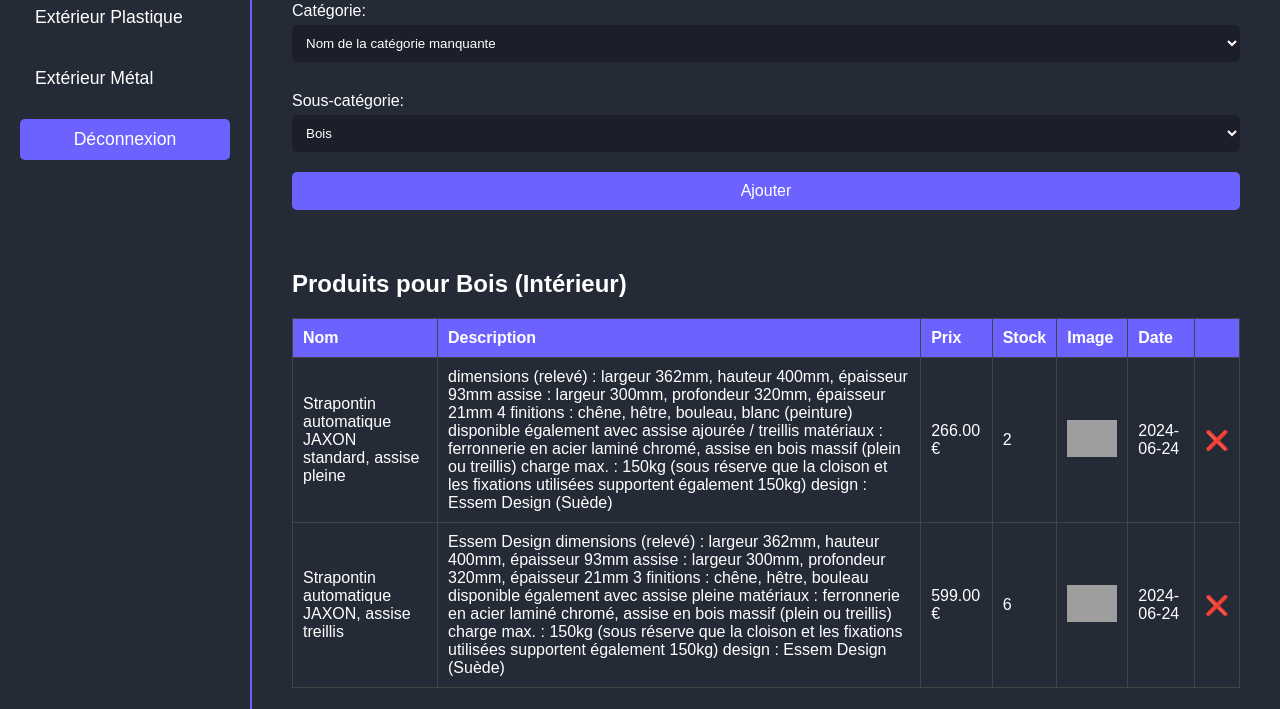
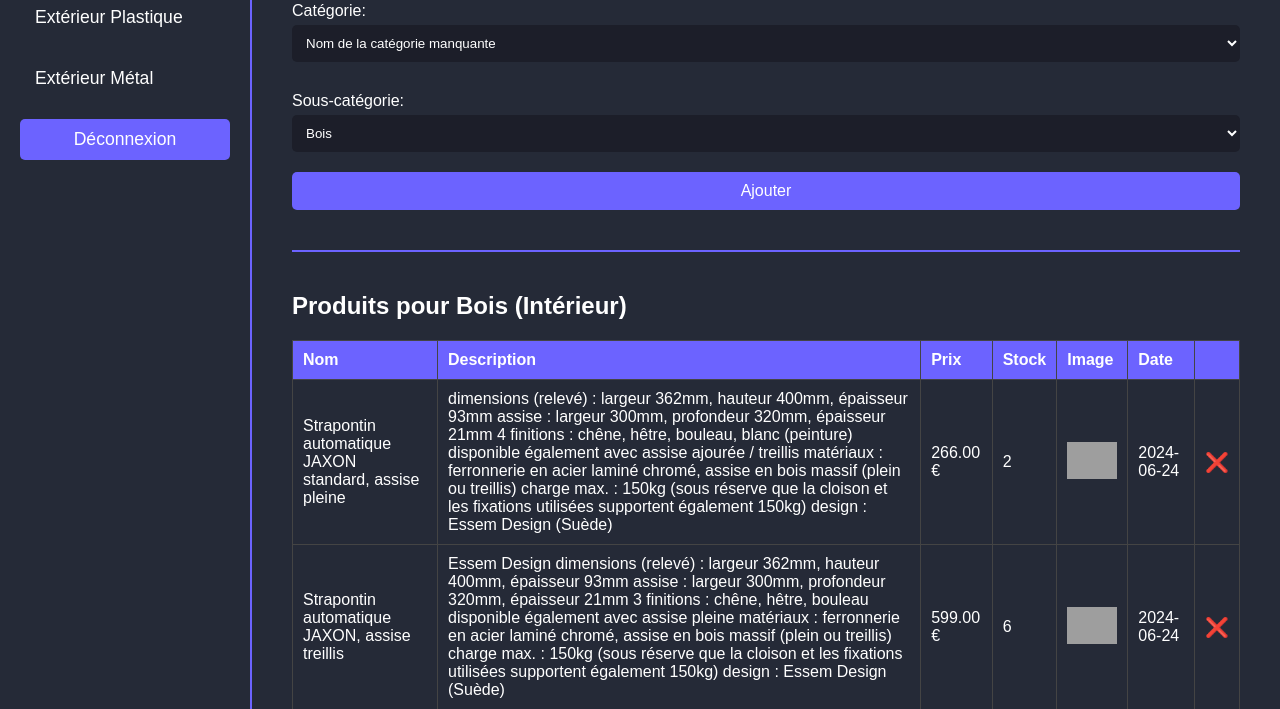
Before and after one commit to alexandre-imbernon/strapontissimo, a PHP site: page /admin/dashboard.php in a window 1280 px wide. Shown: the part 555-1264 px from the top of the page. Run offline with PHP 8.4, Linux system fonts and the light colour scheme; a user stored in the database is signed in; data comes from the database, SQL or seed files in the repository; grey boxes are pictures that could not be loaded.

Commit message:
add a line between add products and products tables

```diff
--- a/src/admin/dashboard.php
+++ b/src/admin/dashboard.php
@@ -153,6 +153,8 @@ $conn->close();
                 <input type="submit" value="Ajouter">
             </form>
 
+            <div class="divider"></div> <!-- New Divider Bar -->
+
             <?php foreach ($subcategories as $subcategory): ?>
                 <?php if (isset($products_by_subcategory[$subcategory['id_subcategory']])): ?>
                     <h2 style="margin-top: 40px;">Produits pour <?= $subcategory['nom'] ?> (<?= $products_by_subcategory[$subcategory['id_subcategory']][0]['category_name'] ?>)</h2>
--- a/src/assets/css/dashboard.css
+++ b/src/assets/css/dashboard.css
@@ -114,6 +114,12 @@ form input[type="submit"]:hover {
     background-color: #2f2c73;
 }
 
+.divider {
+    height: 2px;
+    background-color: #6C63FF;
+    margin: 20px 0;
+}
+
 table {
     width: 100%;
     border-collapse: collapse;
```
